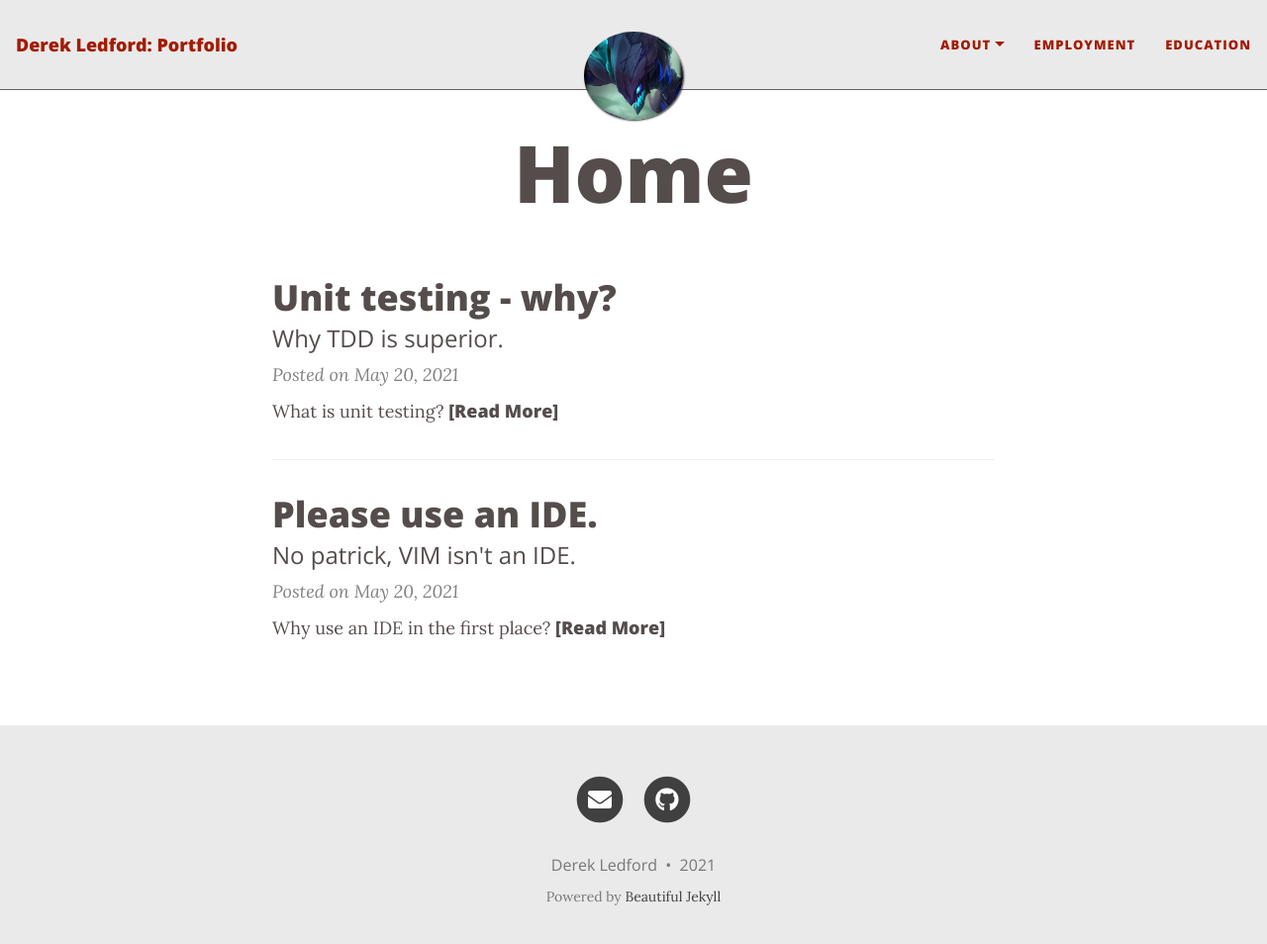
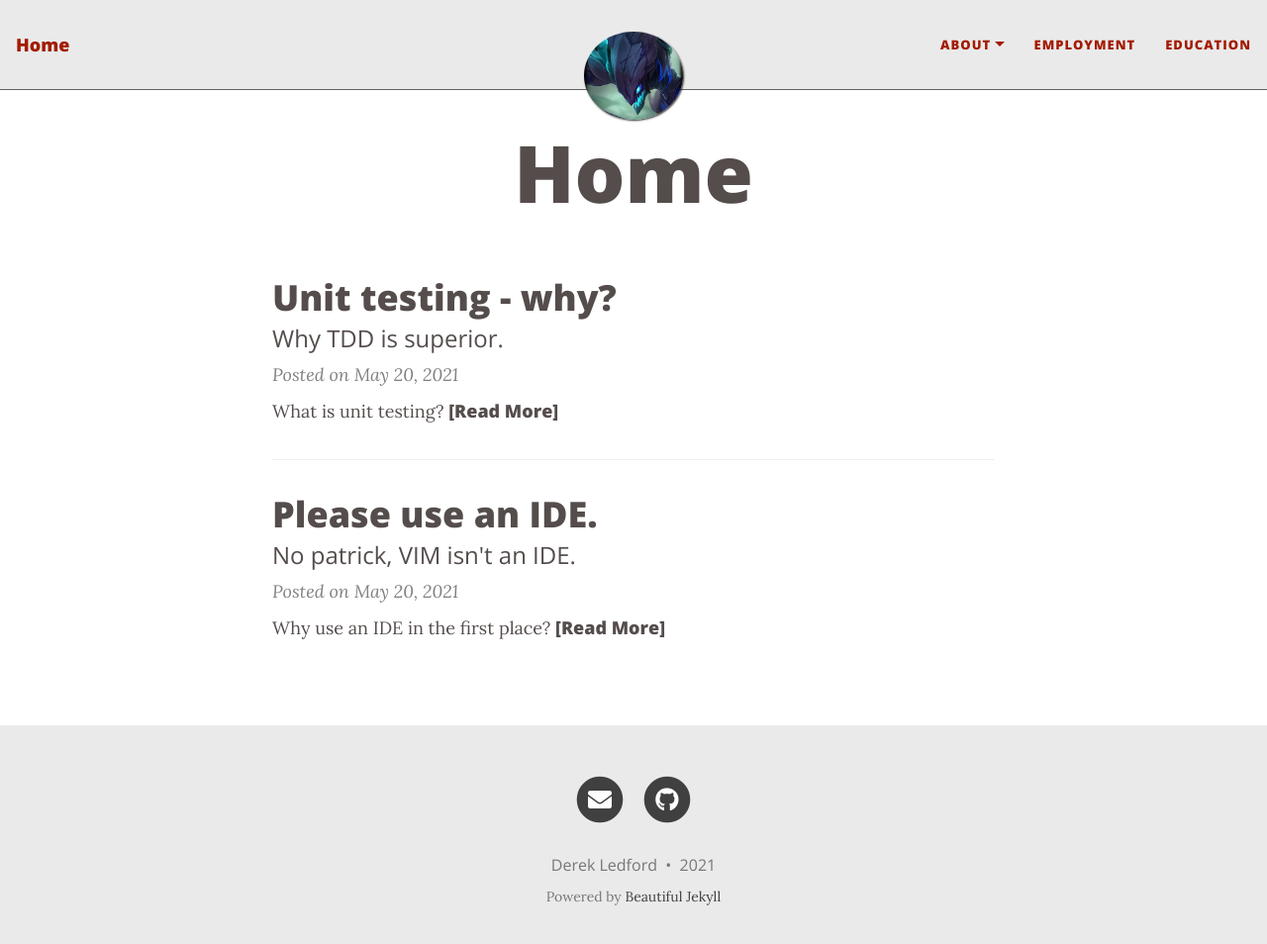
Before and after one commit to MaestroDerek/Maestrderek.github.io, a Jekyll site: the page built from docs/index.html, in a window 1280 px wide and 967 px high. Shown: the top 954 px of the window at 99% size. Built offline with Jekyll 4.4.1, drawn with Linux system fonts in a browser that asks for light colours; nearby versions of some CDN libraries; the list of posts is cut into pages by our own code.

Commit message:
Fixing "Home" title

```diff
--- a/docs/_config.yml
+++ b/docs/_config.yml
@@ -6,7 +6,7 @@
 # --- Required options --- #
 
 # Name of website
-title: "Derek Ledford: Portfolio"
+title: "Home"
 
 # Your name to show in the footer
 author: Derek Ledford
```
